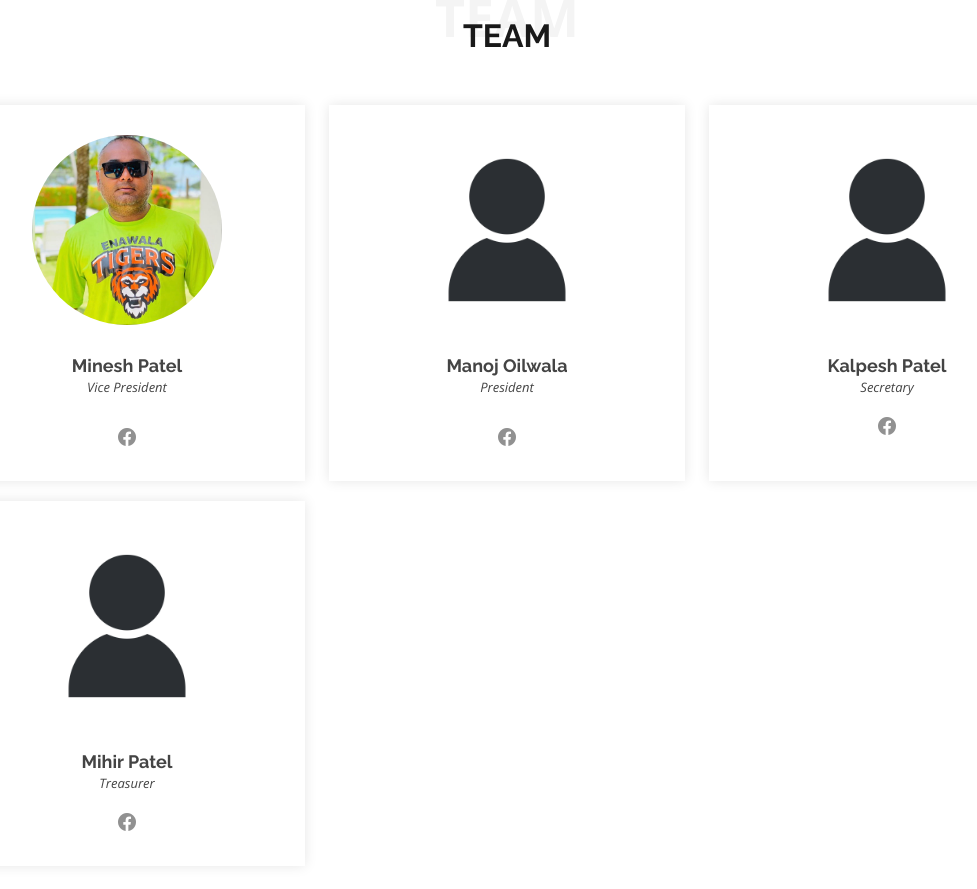
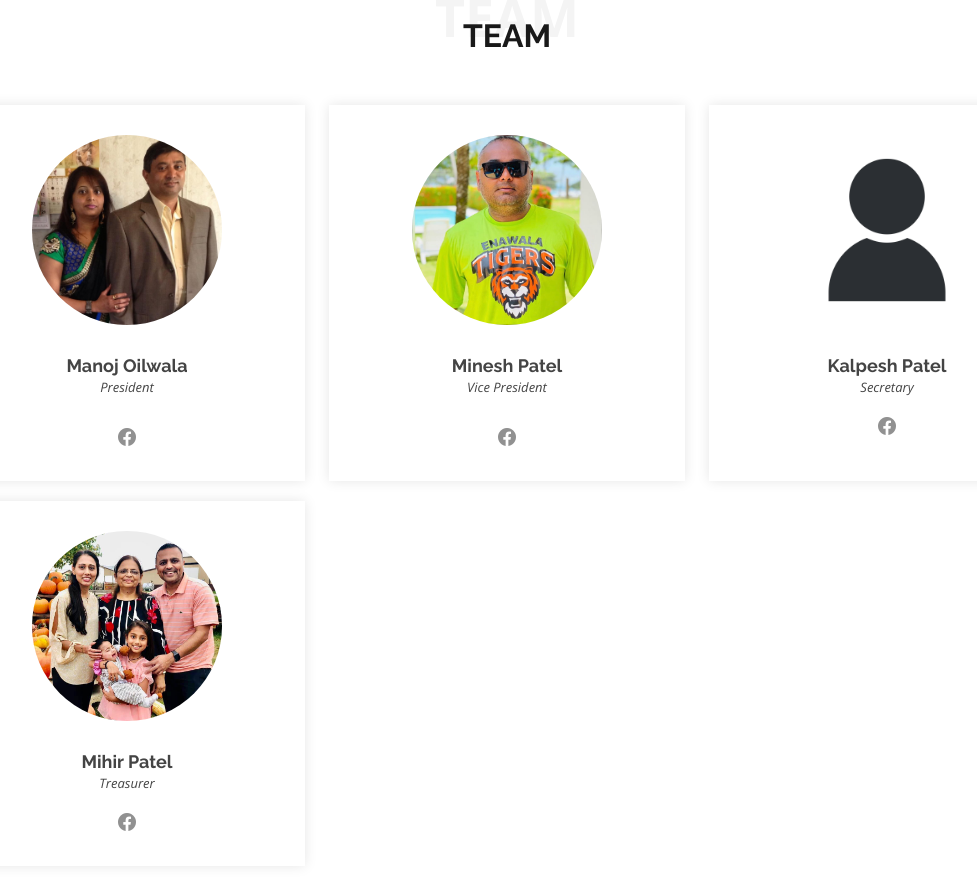
Before and after one commit to South-Ohio/South-Ohio.github.io, a website: page docs/index.html in a window 1280 px wide. Shown: the part 2060-2949 px from the top of the page, without its empty margins (133-1110 px from the left). Drawn offline with nearby package versions, Linux system fonts and the light colour scheme.

Commit message:
Updates Team Photos

```diff
--- a/docs/index.html
+++ b/docs/index.html
@@ -152,9 +152,9 @@
         <div class="row">
           <div class="col-lg-4 col-md-6 d-flex align-items-stretch" data-aos="zoom-in">
             <div class="member">
-              <img src="assets/img/team/Minesh_Patel.jpg" alt="">
-              <h4>Minesh Patel</h4>
-              <span>Vice President</span>
+              <img src="assets/img/team/Manoj_Oilwala.jpeg" alt="">
+              <h4>Manoj Oilwala</h4>
+              <span>President</span>
               <p>
               </p>
               <div class="social">
@@ -165,9 +165,9 @@
 
           <div class="col-lg-4 col-md-6 d-flex align-items-stretch" data-aos="zoom-in">
             <div class="member">
-              <img src="assets/img/team/team-3.jpg" alt="">
-              <h4>Manoj Oilwala</h4>
-              <span>President</span>
+              <img src="assets/img/team/Minesh_Patel.jpg" alt="">
+              <h4>Minesh Patel</h4>
+              <span>Vice President</span>
               <p>
               </p>
               <div class="social">
@@ -188,7 +188,7 @@
           </div>
           <div class="col-lg-4 col-md-6 d-flex align-items-stretch" data-aos="zoom-in">
             <div class="member">
-              <img src="assets/img/team/team-3.jpg" alt="">
+              <img src="assets/img/team/Mihir_Patel.jpeg" alt="">
               <h4>Mihir Patel</h4>
               <span>Treasurer</span>
               <div class="social">
```
Also changed, not shown: docs/assets/img/team/Manoj_Oilwala.jpeg (added), docs/assets/img/team/Mihir_Patel.jpeg (added).
